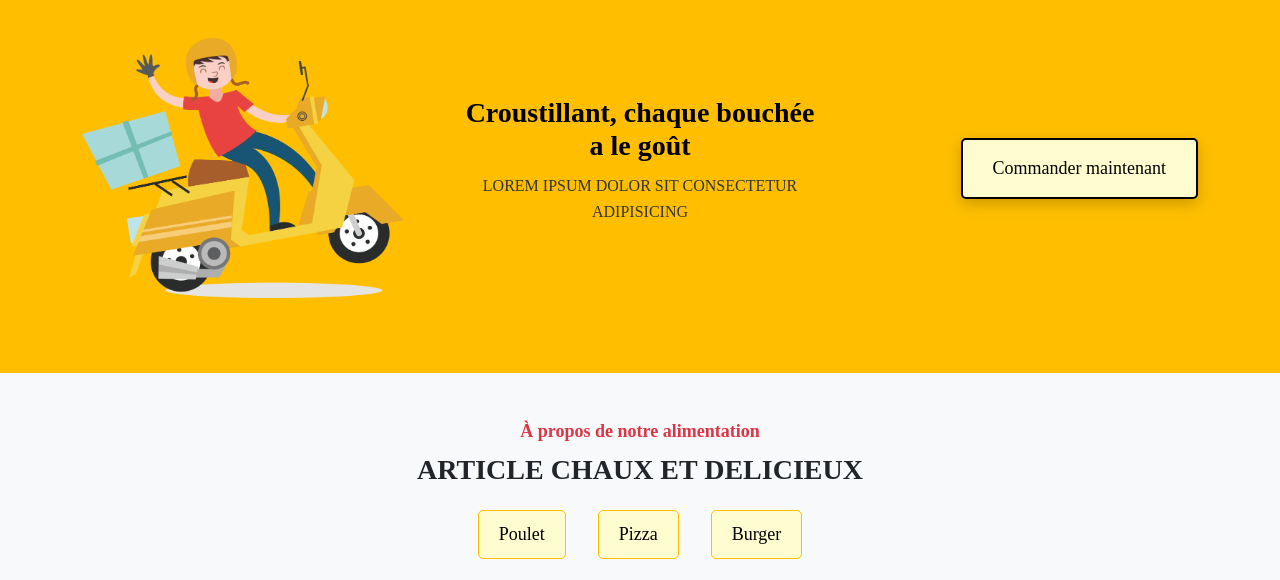
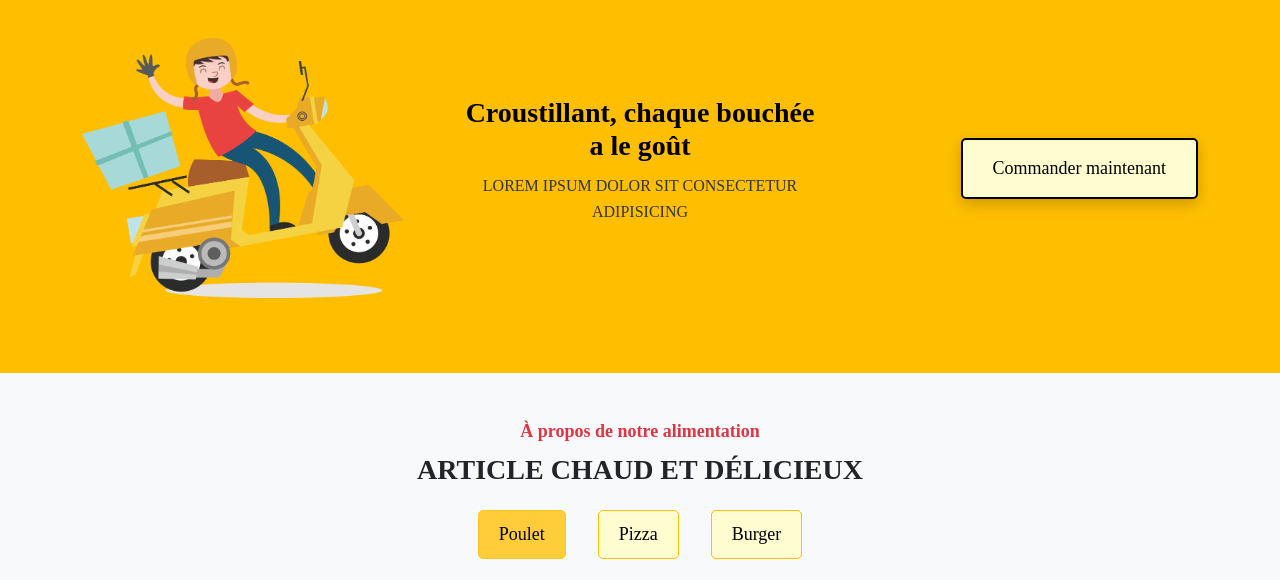
Before and after one commit to SafiDial/Projet-site-web-d-un-fast-food-, a plain HTML site: page Menu-de-navigation/apropos.html in a window 1280 px wide. Shown: the part 660-1240 px from the top of the page. Drawn offline with nearby package versions, Linux system fonts and the light colour scheme; grey boxes are pictures that could not be loaded; a web font is replaced by a local one.

Commit message:
Ajout du fichier Apropos.js

```diff
--- a/Menu-de-navigation/apropos.html
+++ b/Menu-de-navigation/apropos.html
@@ -76,12 +76,10 @@
 <section id="section-specialite" style="background-color: #FFBF00; padding: 40px 0;">
     <div class="container">
         <div class="row align-items-center">
-            <!-- Image à gauche -->
             <div class="col-md-6">
                 <img src="../css/images/livreur.png" alt="Image représentant notre spécialité" class="img-livreur">
             </div>
 
-            <!-- Texte centré -->
             <div class="col-md-6 text-center">
                 <h3 class="specialite-title">Croustillant, chaque bouchée a le goût</h3>
                 <p class="specialite-description">LOREM IPSUM DOLOR SIT CONSECTETUR ADIPISICING</p>
@@ -97,10 +95,11 @@
     </div>
 </section>
 
+
 <section id="about-food" class="about-food-section bg-light py-5">
     <div class="container">
         <h3 class="food-title text-danger text-center">À propos de notre alimentation</h3>
-        <h2 class="food-subtitle text-dark text-center mb-4">ARTICLE CHAUX ET DELICIEUX</h2>
+        <h2 class="food-subtitle text-dark text-center mb-4">ARTICLE CHAUD ET DÉLICIEUX</h2>
 
         <div class="d-flex justify-content-center mb-4">
             <button class="food-button btn btn-warning mx-3" id="btnPoulet" onclick="changeImages('poulet')">Poulet</button>
@@ -124,10 +123,7 @@
 
 
 
-
-
-
 <script src="https://cdn.jsdelivr.net/npm/bootstrap@5.3.0-alpha1/dist/js/bootstrap.bundle.min.js"></script>
-<script src="../js/main.js"></script>
+<script src="mai.js"></script>
 </body>
 </html>
--- /dev/null
+++ b/Menu-de-navigation/mai.js
@@ -0,0 +1,55 @@
+
+// **************** Pour les images dans a propos.html ********************//
+var images = {
+        poulet: [
+            "../css/images/dessert.png",
+            "../css/images/fastfood1.png",
+            "../css/images/desert_cheesecake.png"
+        ],
+        pizza: [
+            "../css/images/chefouverture.png",
+            "../css/images/Apropos.png",
+            "../css/images/Aceuil2.jpg"
+        ],
+        burger: [
+            "../css/images/fastfood1.png",
+            "../css/images/fastfood1.png",
+            "../css/images/chefouverture.png"
+        ]
+    };
+
+    // Fonction pour changer les images
+    function changeImages(type) {
+        var selectedImages = images[type]; // Obtenir les images correspondantes
+
+        // Mettre à jour les images
+        document.getElementById('image1').src = selectedImages[0];
+        document.getElementById('image2').src = selectedImages[1];
+        document.getElementById('image3').src = selectedImages[2];
+
+        // Réinitialiser les classes des boutons
+        resetButtons();
+
+        // Activer le bouton correspondant
+        var selectedButton = document.getElementById('btn' + capitalizeFirstLetter(type));
+        selectedButton.classList.add('active');
+        selectedButton.classList.remove('inactive');
+    }
+
+    // Réinitialiser les boutons
+    function resetButtons() {
+        var buttons = document.querySelectorAll('.food-button');
+        buttons.forEach(function(button) {
+            button.classList.add('inactive');
+            button.classList.remove('active');
+        });
+    }
+
+    function capitalizeFirstLetter(string) {
+        return string.charAt(0).toUpperCase() + string.slice(1);
+    }
+
+    // Initialiser avec "Poulet" actif
+    document.addEventListener('DOMContentLoaded', function() {
+        changeImages('poulet');
+    });
--- a/css/main.css
+++ b/css/main.css
@@ -457,7 +457,6 @@ body {
     justify-content: center;
 }
 
-/* Centrer le contenu dans la section menu */
 .menu-header h2 {
     font-size: 32px;
     font-weight: bold;
@@ -466,7 +465,6 @@ body {
     position: relative;
 }
 
-/* Les lignes décoratives autour du titre */
 .line {
     display: inline-block;
     height: 2px;
@@ -475,7 +473,6 @@ body {
     margin-bottom: 10px;
 }
 
-/* Description du menu */
 .menu-description {
     font-size: 17.6px;
     margin-top: 10px;
@@ -484,7 +481,6 @@ body {
     color: #F5F5F5;
 }
 
-/* Style principal pour le bouton */
 .download-menu {
     position: relative;
     display: inline-block;
--- a/js/main.js
+++ b/js/main.js
@@ -214,6 +214,7 @@ document.getElementById('next-btn').addEventListener('click', function() {
 // **************** Pour les images dans a propos.html ********************//
 
 
+    // Définition des images pour chaque catégorie
     var images = {
         poulet: [
             "../css/images/dessert.png",
@@ -226,31 +227,32 @@ var images = {
             "../css/images/Aceuil2.jpg"
         ],
         burger: [
-        "../css/images/dessert.png",
             "../css/images/fastfood1.png",
-        "../css/images/desert_cheesecake.png"
+            "../css/images/fastfood1.png",
+            "../css/images/chefouverture.png"
         ]
     };
 
+    // Fonction pour changer les images
     function changeImages(type) {
-    var selectedImages = images[type];
+        var selectedImages = images[type]; // Obtenir les images correspondantes
 
         // Mettre à jour les images
         document.getElementById('image1').src = selectedImages[0];
         document.getElementById('image2').src = selectedImages[1];
         document.getElementById('image3').src = selectedImages[2];
 
-    // Réinitialiser les boutons
+        // Réinitialiser les classes des boutons
         resetButtons();
 
-    // Appliquer la classe 'active' au bouton sélectionné
+        // Activer le bouton correspondant
         var selectedButton = document.getElementById('btn' + capitalizeFirstLetter(type));
         selectedButton.classList.add('active');
         selectedButton.classList.remove('inactive');
     }
 
+    // Réinitialiser les boutons
     function resetButtons() {
-    // Réinitialiser tous les boutons en 'inactive'
         var buttons = document.querySelectorAll('.food-button');
         buttons.forEach(function(button) {
             button.classList.add('inactive');
@@ -258,9 +260,12 @@ function resetButtons() {
         });
     }
 
+    // Capitaliser la première lettre pour lier l'id du bouton
     function capitalizeFirstLetter(string) {
         return string.charAt(0).toUpperCase() + string.slice(1);
     }
 
-document.getElementById('btnPoulet').classList.add('active');
-document.getElementById('btnPoulet').classList.remove('inactive');
+    // Initialiser avec "Poulet" actif
+    document.addEventListener('DOMContentLoaded', function() {
+        changeImages('poulet');
+    });
```
Lines whose indentation alone changed are shown as unchanged.
